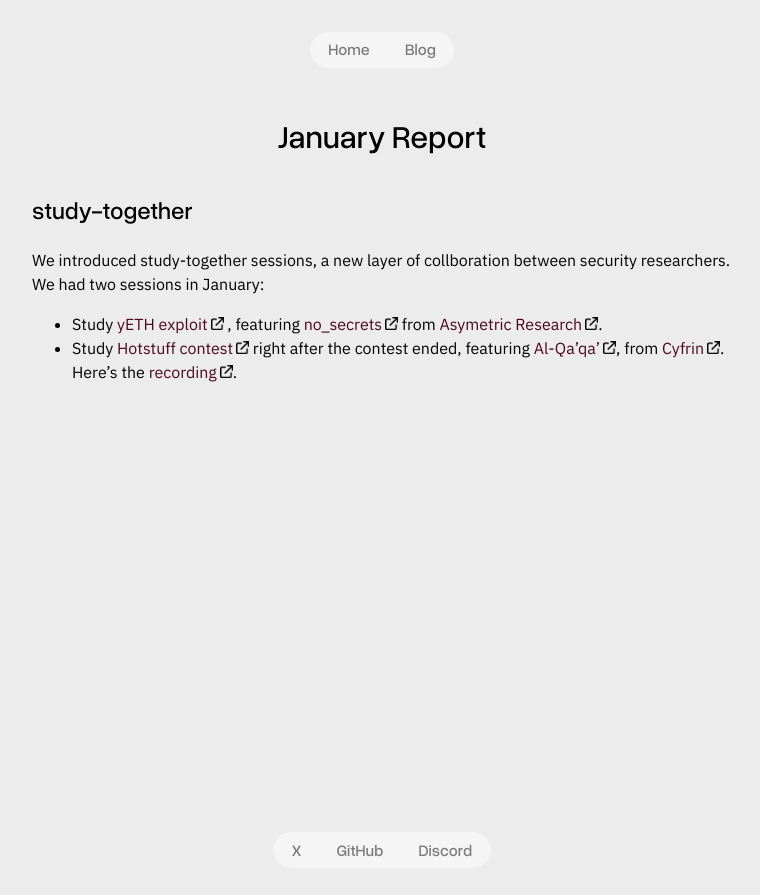
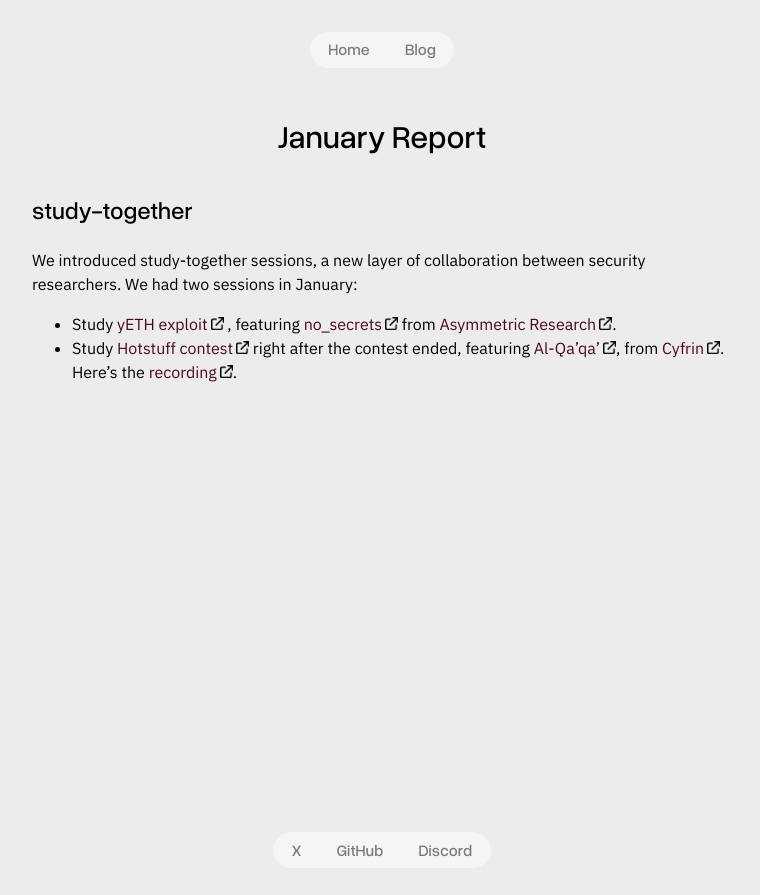
Before and after one commit to e11iptic/e11iptic.github.io, a Jekyll site: the page built from _posts/2026-01-31-jan-26-report.md, in a window 1280 px wide. Shown: the top 895 px of the page, without its empty margins (258-1018 px from the left). Built offline with Jekyll 4.4.1, drawn with Linux system fonts in a browser that asks for light colours.

Commit message:
Fix typos

```diff
--- a/_posts/2026-01-31-jan-26-report.md
+++ b/_posts/2026-01-31-jan-26-report.md
@@ -6,6 +6,6 @@
 
 ## study-together
 
-We introduced study-together sessions, a new layer of collboration between security researchers. We had two sessions in January:
-- Study [yETH exploit](https://github.com/banteg/yeth-exploit/blob/main/report.pdf) , featuring [no_secrets](https://x.com/no___secrets___) from [Asymetric Research](https://www.asymmetric.re/).
+We introduced study-together sessions, a new layer of collaboration between security researchers. We had two sessions in January:
+- Study [yETH exploit](https://github.com/banteg/yeth-exploit/blob/main/report.pdf) , featuring [no_secrets](https://x.com/no___secrets___) from [Asymmetric Research](https://www.asymmetric.re/).
 - Study [Hotstuff contest](https://audits.sherlock.xyz/contests/1233) right after the contest ended, featuring [Al-Qa'qa'](https://x.com/Al_Qa_qa), from [Cyfrin](https://www.cyfrin.io/). Here's the [recording](https://www.youtube.com/watch?v=VBP3n7nxYhc).
```
